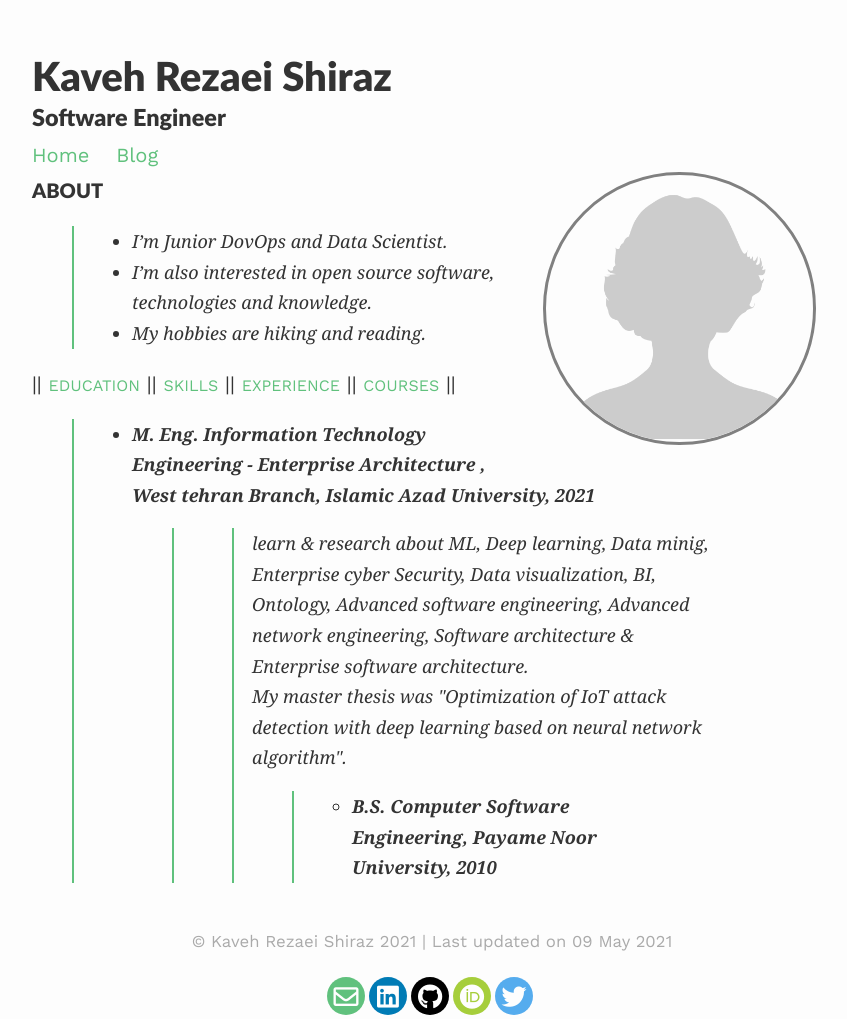
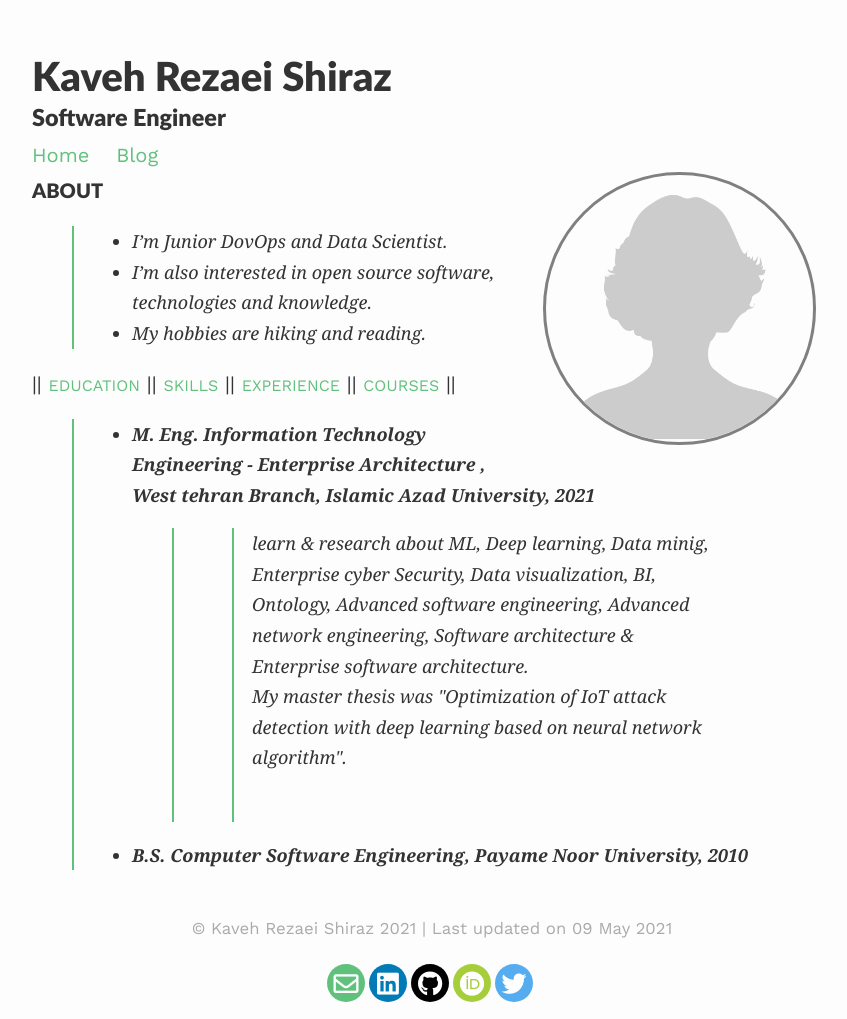
Before and after one commit to KavehRS/website, a Jekyll site: the page built from index.md, in a window 1280 px wide. Shown: the whole page, without its empty margins (208-1055 px from the left). Built offline with Jekyll 4.4.1, drawn with Linux system fonts in a browser that asks for light colours; nearby versions of some CDN libraries.

Commit message:
edit EDUCATION syntax

```diff
--- a/index.md
+++ b/index.md
@@ -31,7 +31,8 @@ published: true
 <div id="EDUCATION" markdown="1">
 >- <strong> M. Eng. Information Technology Engineering - Enterprise Architecture ,  West tehran Branch, Islamic Azad University, 2021 </strong>
 >>><p>learn & research about ML, Deep learning, Data minig, Enterprise cyber Security, Data visualization, BI, Ontology, Advanced software engineering, Advanced network engineering, Software architecture & Enterprise software architecture.<br>My  master thesis was "Optimization of IoT attack detection with deep learning based on neural network algorithm". </p>
->>>>- <strong> B.S. Computer Software Engineering, Payame Noor University, 2010 </strong>
+>>><br>
+>- <strong> B.S. Computer Software Engineering, Payame Noor University, 2010 </strong>
 </div>
 
 <div id="SKILLS" style="display: none;" markdown="1">
```
